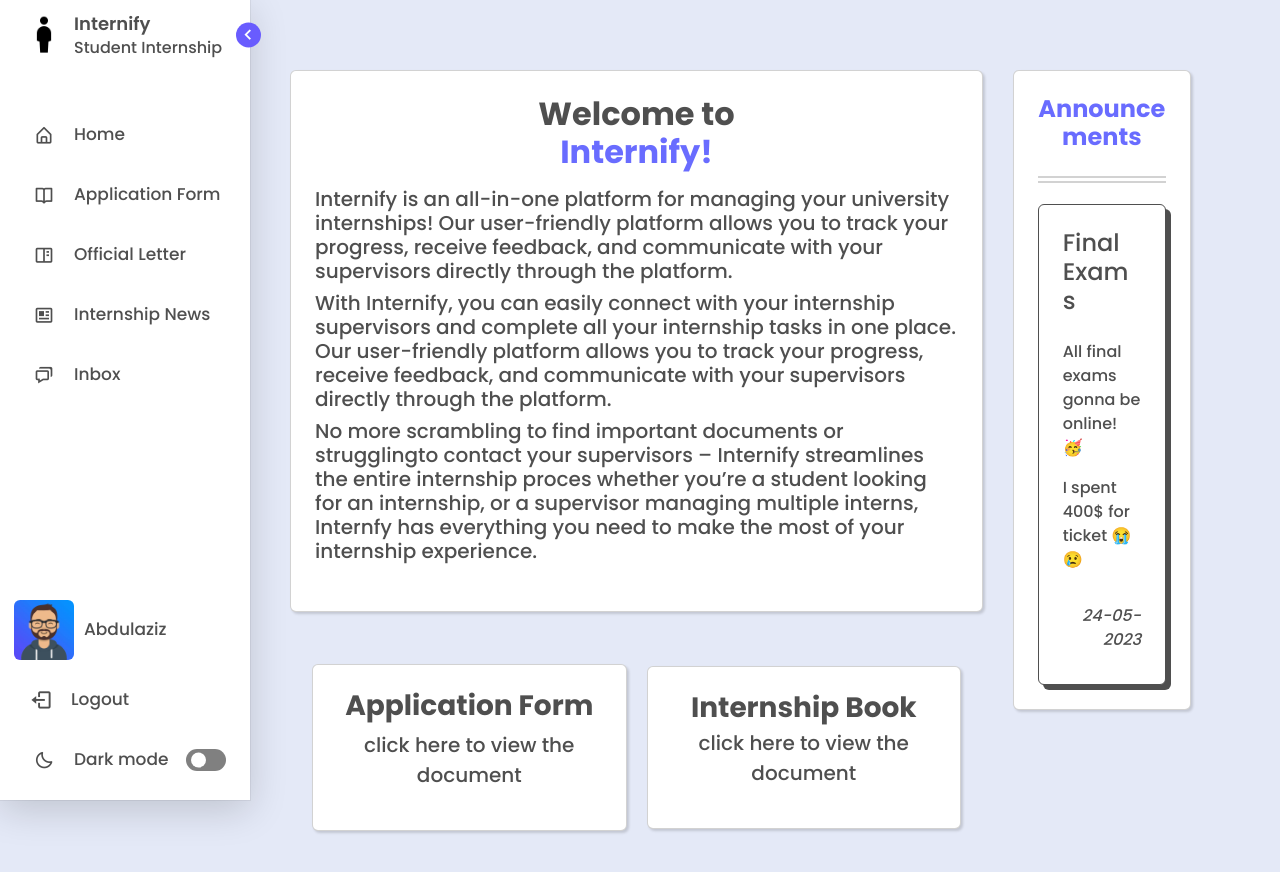
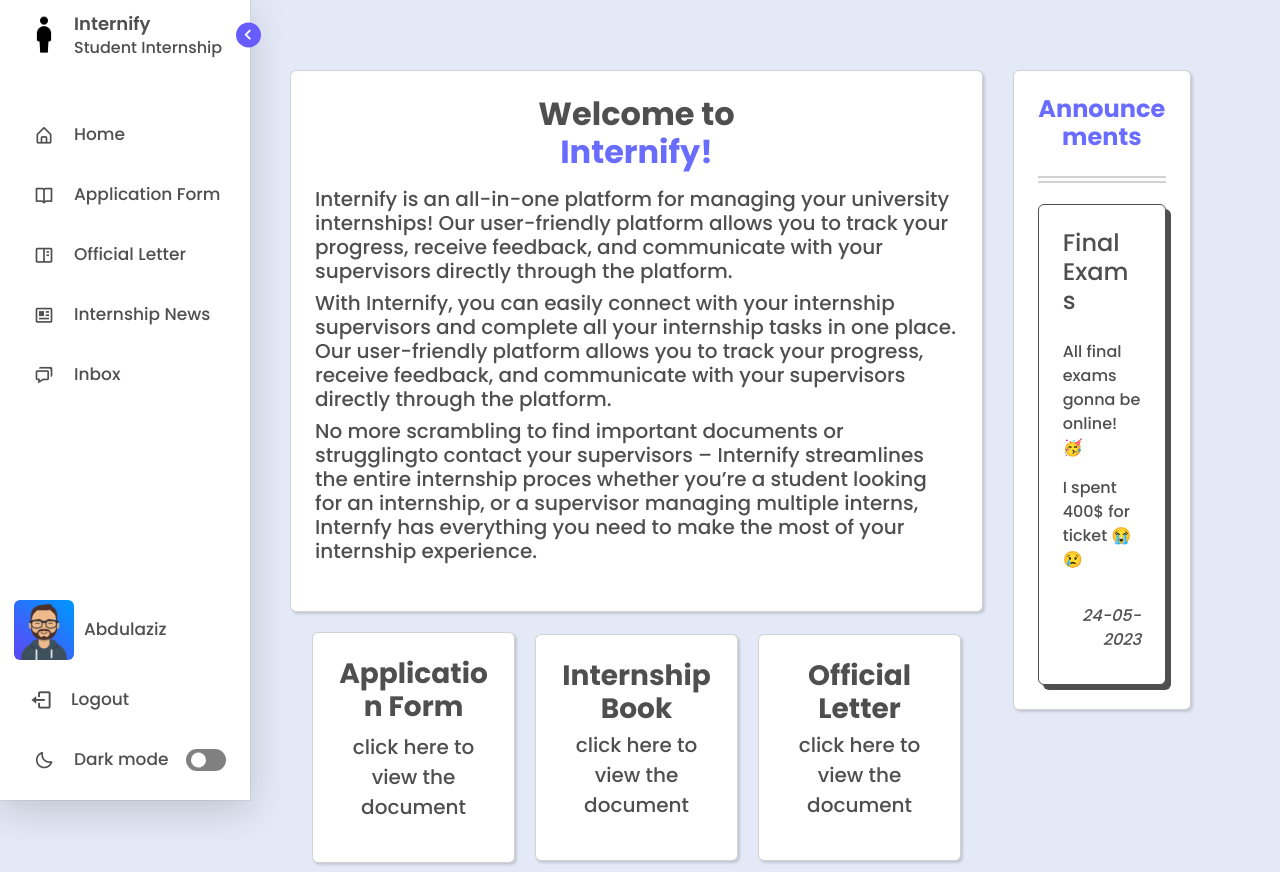
Before and after one commit to emirsakal/Internify, a Django app: page / in a window 1280 px wide. Run offline with Django 4.2, Linux system fonts and the light colour scheme; a user stored in the database is signed in; data comes from the database, SQL or seed files in the repository; some libraries are stand-ins or nearby versions.

Commit message:
official letter button homepage

```diff
--- a/templates/index.html
+++ b/templates/index.html
@@ -89,6 +89,14 @@
                     </header>
                   </div>
                 </div>
+		<div class="box">
+                  <div class="card p-4" style="box-shadow: rgba(0, 0, 0, 0.15) 1.95px 1.95px 2.6px;">
+                    <header class = "mb-0" style="text-align: center;">
+                      <a data-bs-toggle="modal" data-bs-target="#OLModal" style="text-decoration: none;"><h3 class="fw-bolder mb-1 text">Official Letter</h3></a>
+                      <p class="text" style="font-size:20px;">click here to view the document</p>
+                    </header>
+                  </div>
+                </div>
               </div>
             </div>
           </div>
@@ -148,6 +156,22 @@
           </div>
         </div>
       </div>
+	  <div class="modal fade" id="OLModal" aria-hidden="true" aria-labelledby="OLModalLabel" tabindex="-1">
+        <div class="modal-dialog modal-xl modal-dialog-centered">
+          <div class="modal-content">
+            <div class="modal-header">
+              <h5 class="modal-title" id="exampleModalToggleLabel">Official Letter</h5>
+              <button type="button" class="btn-close" data-bs-dismiss="modal" aria-label="Close"></button>
+            </div>
+            <div class="modal-body">
+              <iframe src="{% static 'assets/official_letter.pdf' %}" width="100%" height="600"></iframe>
+            </div>
+            <div class="modal-footer">
+              <button type="button" class="btn btn-secondary" data-bs-dismiss="modal">Close</button>
+            </div>
+          </div>
+        </div>
+      </div>
   </body>
 
 {% endblock content %}
```
